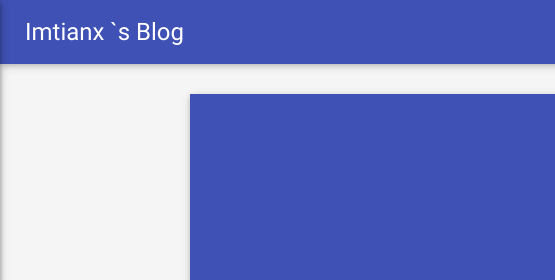
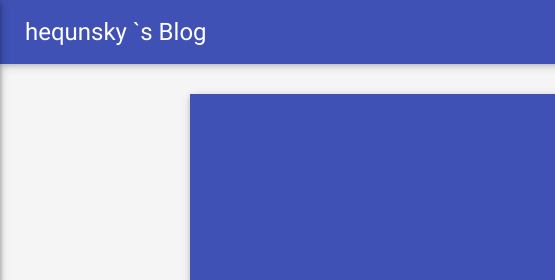
Before and after one commit to iloveyou5201314day/hequnsky.github.io, a plain HTML site: page About/index.html in a window 1280 px wide. Shown: the top 280 px of the page, 0-555 px from the left. Drawn offline with Linux system fonts and the light colour scheme; a script that the page names is missing.

Commit message:
修改配置

```diff
--- a/About/index.html
+++ b/About/index.html
@@ -7,7 +7,7 @@
 
 
 
-    <title>关于 | Imtianx `s Blog</title>
+    <title>关于 | hequnsky `s Blog</title>
     <meta name="author" content="hequnsky">
 
     <meta name="description" content="大家好，我是hequnsky。欢迎来到我的个人技术博客。
@@ -17,14 +17,14 @@
   <meta name="viewport" content="width=device-width, initial-scale=1, maximum-scale=1">
 
     <meta property="og:title" content="关于"/>
-    <meta property="og:site_name" content="Imtianx `s Blog"/>
+    <meta property="og:site_name" content="hequnsky `s Blog"/>
 
 
     <meta property="og:image" content="undefined"/>
 
 
     <link rel="icon" type="image/png" href="/favicon.png">
-    <link rel="alternate" href="/atom.xml" title="Imtianx `s Blog" type="application/atom+xml">
+    <link rel="alternate" href="/atom.xml" title="hequnsky `s Blog" type="application/atom+xml">
     <link rel="stylesheet" href="/css/lib/materialize.min.css">
     <link rel="stylesheet" href="/css/lib/font-awesome.min.css">
     <link rel="stylesheet" href="/css/style.css" media="screen" type="text/css">
@@ -45,7 +45,7 @@
             <i class="fa fa-navicon"></i>
         </a>
         <div class="">
-            <a href="/" class="brand-logo hide-on-med-and-down">Imtianx `s Blog</a>
+            <a href="/" class="brand-logo hide-on-med-and-down">hequnsky `s Blog</a>
             <ul class="right hide-on-med-and-down">
 
                     <li>
```
